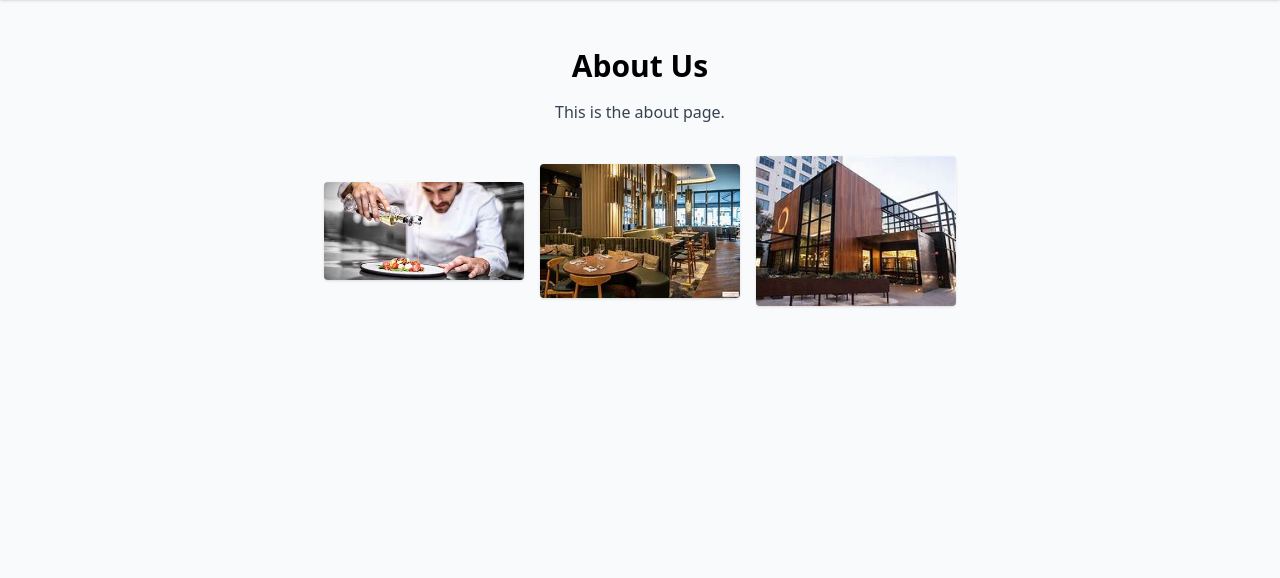
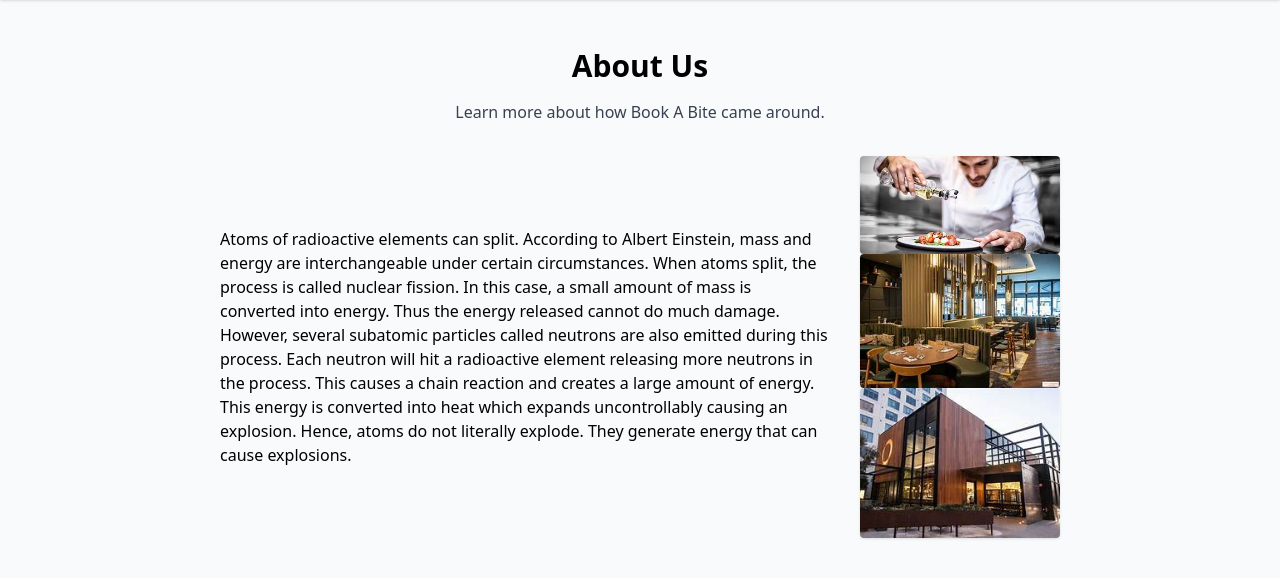
Before and after one commit to MaxMeechan/Book_A_Bite, a Django app: page /BookABite/about/ in a window 1280 px wide. Shown: the part 112-690 px from the top of the page. Run offline with Django 3.2, Linux system fonts and the light colour scheme; some libraries are stand-ins or nearby versions.

Commit message:
Did the similar set up for the about us page like the wireframe (the paragraph thats about atoms is used for testing purposes)

```diff
--- a/templates/BookaBite/about.html
+++ b/templates/BookaBite/about.html
@@ -9,18 +9,18 @@
 <section class="container mx-auto px-4 py-6">
   <h2 class="text-3xl font-bold text-center mb-4">About Us</h2>
   <p class="text-gray-700 text-center mb-8">
-    This is the about page.
+    Learn more about how Book A Bite came around.
   </p>
-  <div class="flex flex-col md:flex-row justify-center items-center space-y-4 md:space-y-0 md:space-x-4">
+  <div class="flex flex-col items-center space-y-4 md:flex-row md:justify-center md:space-y-0 md:space-x-8">
+    <div class="md:w-1/2 text-left">
+      <p class="test-gray-700">
+        Atoms of radioactive elements can split. According to Albert Einstein, mass and energy are interchangeable under certain circumstances. When atoms split, the process is called nuclear fission. In this case, a small amount of mass is converted into energy. Thus the energy released cannot do much damage. However, several subatomic particles called neutrons are also emitted during this process. Each neutron will hit a radioactive element releasing more neutrons in the process. This causes a chain reaction and creates a large amount of energy. This energy is converted into heat which expands uncontrollably causing an explosion. Hence, atoms do not literally explode. They generate energy that can cause explosions.
+      </p>
+    </div>
     <div>
       <img class="w-[200px] rounded shadow" src="/media/chef_kitchen.jpeg" alt="Chef Kitchen">
-    </div>
-    <div>
       <img class="w-[200px] rounded shadow" src="/media/Restaruant.jpeg" alt="Restaurant">
-    </div>
-    <div>
       <img class="w-[200px] rounded shadow" src="/media/Restaruant_Outside.jpeg" alt="Restaurant Outside">
     </div>
-  </div>
 </section>
 {% endblock %}
```
